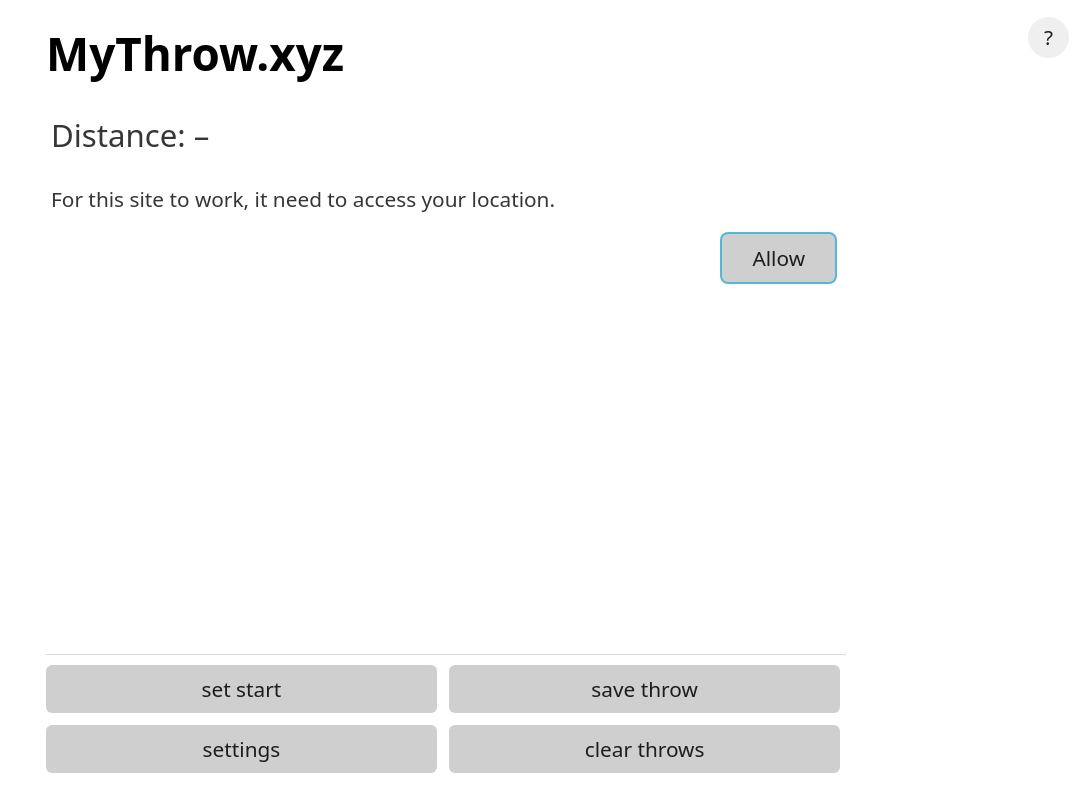
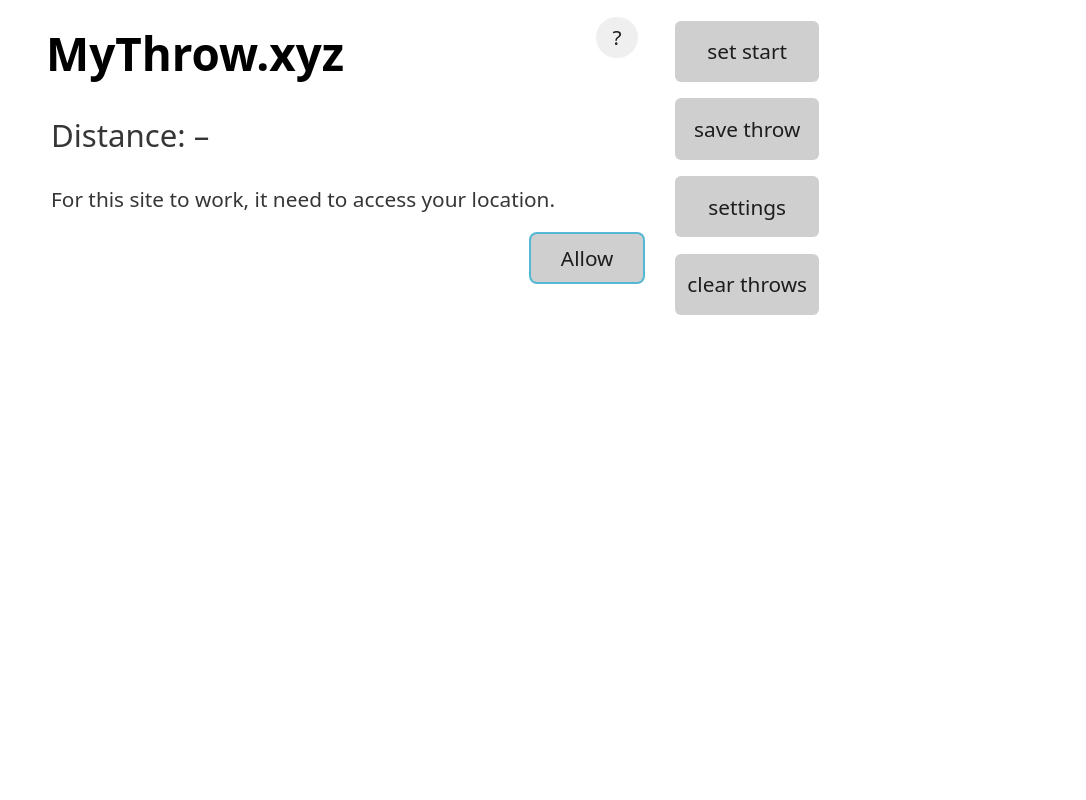
Before and after one commit to OskarKlintrot/MyThrow.xyz, a plain HTML site: page src/index.html in a window 1280 px wide. Shown: the whole page, without its empty margins (194-1280 px from the left). Drawn offline with nearby package versions, Linux system fonts and the light colour scheme.

Commit message:
feat: Landscape mode (#1)
* feat: Move buttons to the right in landscape mode

* refactor: Prettier

* fix: Make ? relative to the header

* Update src/index.html

Co-authored-by: Copilot <175728472+Copilot@users.noreply.github.com>

* Update src/index.html

Co-authored-by: Copilot <175728472+Copilot@users.noreply.github.com>

* nope

* relative

---------

Co-authored-by: Copilot <175728472+Copilot@users.noreply.github.com>

```diff
--- a/src/index.html
+++ b/src/index.html
@@ -53,13 +53,6 @@
   </head>
 
   <body>
-    <button
-      type="button"
-      id="open-about-dialog-btn"
-      class="top-right-corner circle"
-    >
-      ?
-    </button>
     <dialog id="about-dialog">
       <header>About</header>
       <article>
@@ -122,6 +115,13 @@
     <div id="app">
       <header>
         <h1>MyThrow.xyz</h1>
+        <button
+          type="button"
+          id="open-about-dialog-btn"
+          class="top-right-corner circle"
+        >
+          ?
+        </button>
       </header>
       <main>
         <p>Distance: <span id="distance">–</span></p>
@@ -219,6 +219,7 @@
 
       #app > header {
         grid-area: header;
+        position: relative;
       }
 
       #app > main {
@@ -242,6 +243,36 @@
       footer > button {
         padding-right: 0.1rem;
         padding-left: 0.1rem;
+      }
+
+      /* Landscape mode layout */
+      @media (orientation: landscape) {
+        #app {
+          grid-template-columns: 1fr auto;
+          grid-template-rows: auto 1fr;
+          grid-template-areas:
+            "header footer"
+            "main footer";
+        }
+
+        #app > footer {
+          grid-area: footer;
+          padding: 1rem;
+        }
+
+        #app > footer {
+          display: flex;
+          flex-direction: column;
+          gap: 0.5rem;
+          width: 150px;
+          min-width: 150px;
+          border: none;
+        }
+
+        footer > button {
+          padding: 0.8rem 0.5rem;
+          white-space: nowrap;
+        }
       }
     </style>
 
@@ -299,10 +330,10 @@
             localStorage.setItem("unit", changes.unit);
           }
 
-          this._getPaths(changes).forEach(path => {
+          this._getPaths(changes).forEach((path) => {
             for (const pattern in this._observers) {
               if (this._matchPath(pattern, path)) {
-                this._observers[pattern].forEach(listener => {
+                this._observers[pattern].forEach((listener) => {
                   listener(this.get());
                 });
               }
@@ -484,7 +515,7 @@
         }
 
         if (state.tee.latitude && state.tee.longitude) {
-          const distances = state.throws.map(t =>
+          const distances = state.throws.map((t) =>
             getDistanceBetween(
               {
                 latitude: state.tee.latitude,
@@ -506,13 +537,13 @@
           const ol = document.createElement("ol");
 
           distances
-            .map(d => getDistanceWithPreferredUnit(d))
-            .map(s => {
+            .map((d) => getDistanceWithPreferredUnit(d))
+            .map((s) => {
               const li = document.createElement("li");
               li.textContent = s;
               return li;
             })
-            .forEach(t => ol.appendChild(t));
+            .forEach((t) => ol.appendChild(t));
 
           const p = document.createElement("p");
           p.textContent = `Average: ${getDistanceWithPreferredUnit(average)}`;
@@ -579,7 +610,7 @@
           currentState.current.latitude &&
           currentState.current.longitude &&
           !currentState.throws.some(
-            x =>
+            (x) =>
               x.latitude === _throw.latitude && x.longitude === _throw.longitude
           )
         ) {
@@ -635,7 +666,7 @@
       if (!navigator.geolocation) {
         status.textContent = "Geolocation is not supported by your browser.";
       } else {
-        navigator.permissions.query({ name: "geolocation" }).then(result => {
+        navigator.permissions.query({ name: "geolocation" }).then((result) => {
           if (result.state === "granted") {
             startWatchingLocation();
           } else if (result.state === "prompt") {
@@ -666,7 +697,7 @@
 
       document
         .querySelectorAll("button:not(#unit-btn)")
-        .forEach(button => button.addEventListener("click", disableBriefly));
+        .forEach((button) => button.addEventListener("click", disableBriefly));
 
       document
         .querySelector("#start-btn")
@@ -682,7 +713,7 @@
 
       document
         .querySelector("#reset-all-btn")
-        .addEventListener("click", e => state.reset());
+        .addEventListener("click", (e) => state.reset());
 
       document.querySelector("#save-btn").addEventListener("click", saveThrow);
 
--- a/src/sw.js
+++ b/src/sw.js
@@ -3,7 +3,7 @@
 //
 
 // Version number
-let version = "1.0.1";
+let version = "1.1.0";
 
 // Cache IDs
 let coreID = `${version}_core`;
```
